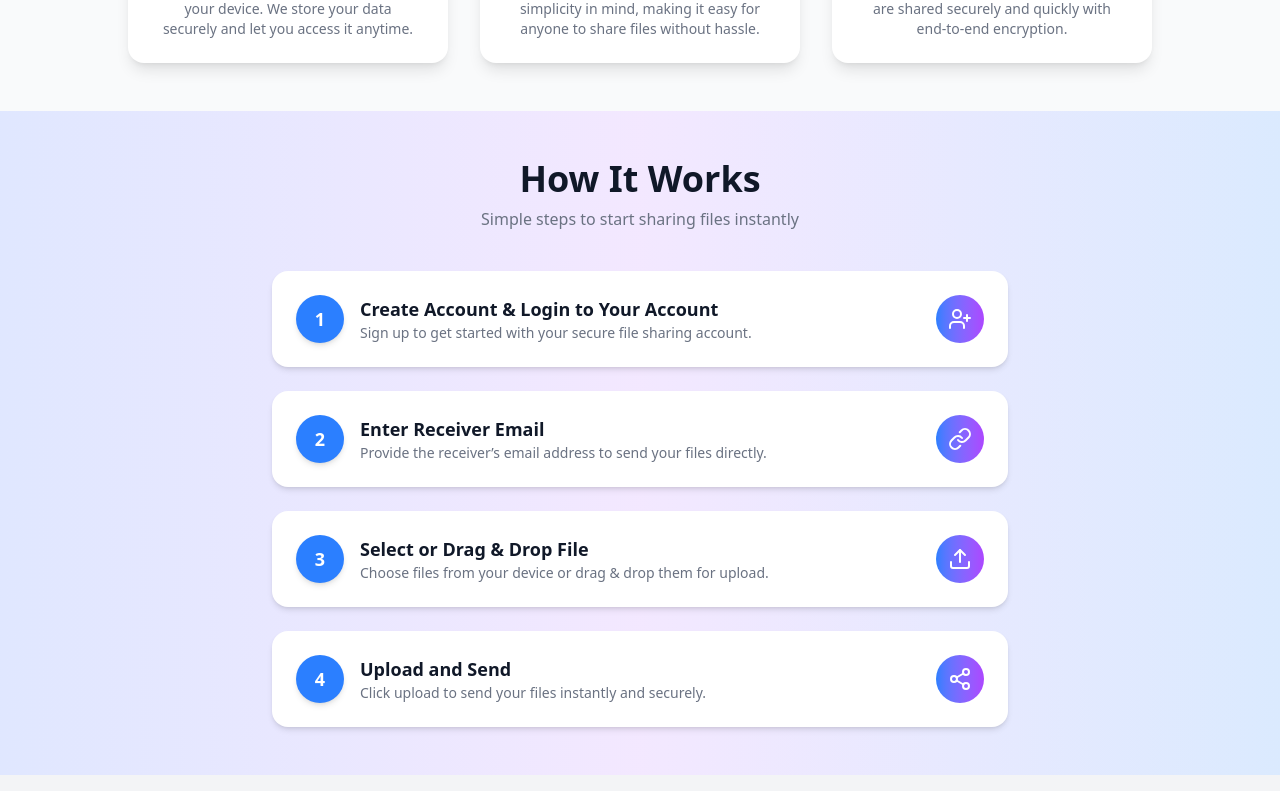
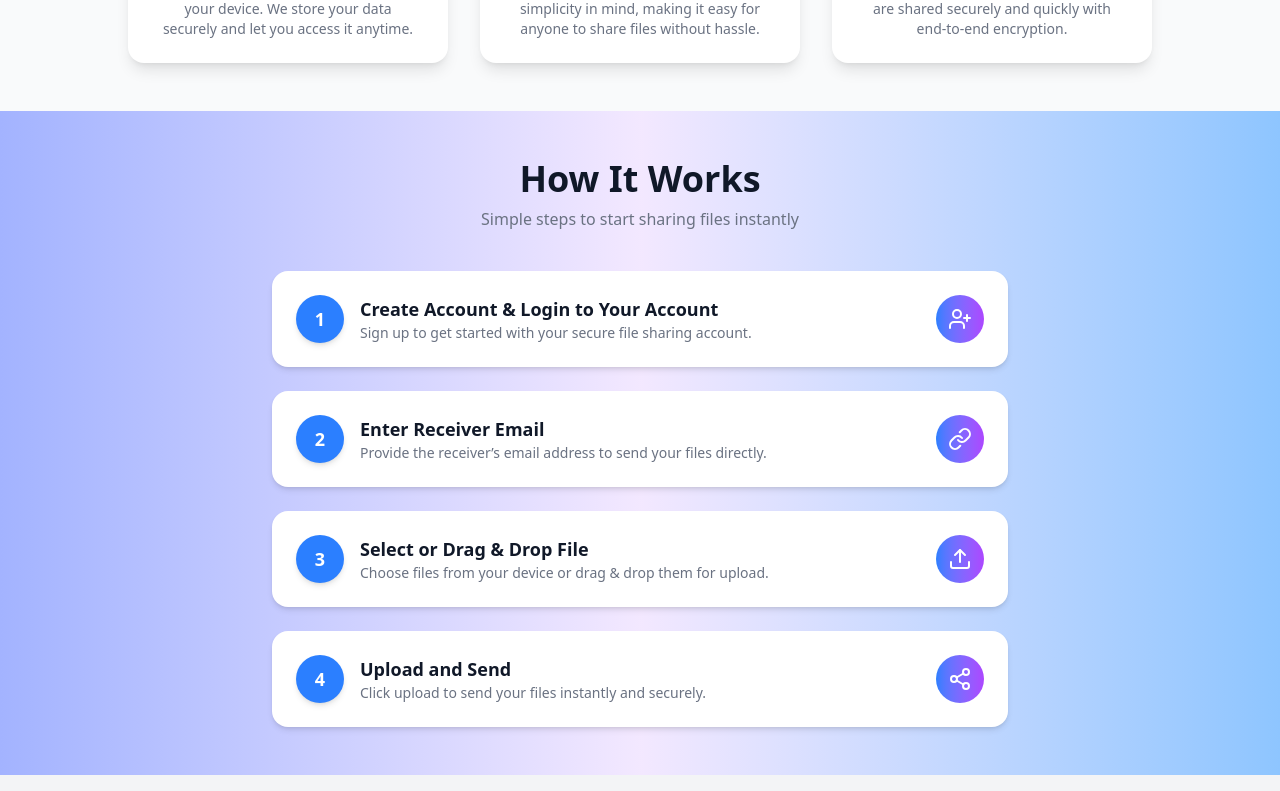
Before and after one commit to Anandshakya6398/File_sharing, a Next.js app in the folder frontend/: page / in a window 1280 px wide. Shown: the part 1089-1880 px from the top of the page. Built offline with nearby package versions, Linux system fonts and the light colour scheme.

Commit message:
change theme

```diff
--- a/frontend/src/components/How.tsx
+++ b/frontend/src/components/How.tsx
@@ -31,7 +31,7 @@ const How = () => {
     ];
 
     return (
-        <section className="py-12 bg-gradient-to-r from-indigo-100 via-purple-100 to-blue-100">
+        <section className="py-12 bg-gradient-to-r from-indigo-300 via-purple-100 to-blue-300">
             <div className="max-w-3xl mx-auto px-6 text-center">
                 <h2 className="text-3xl md:text-4xl font-bold text-gray-900">
                     How It Works
```
